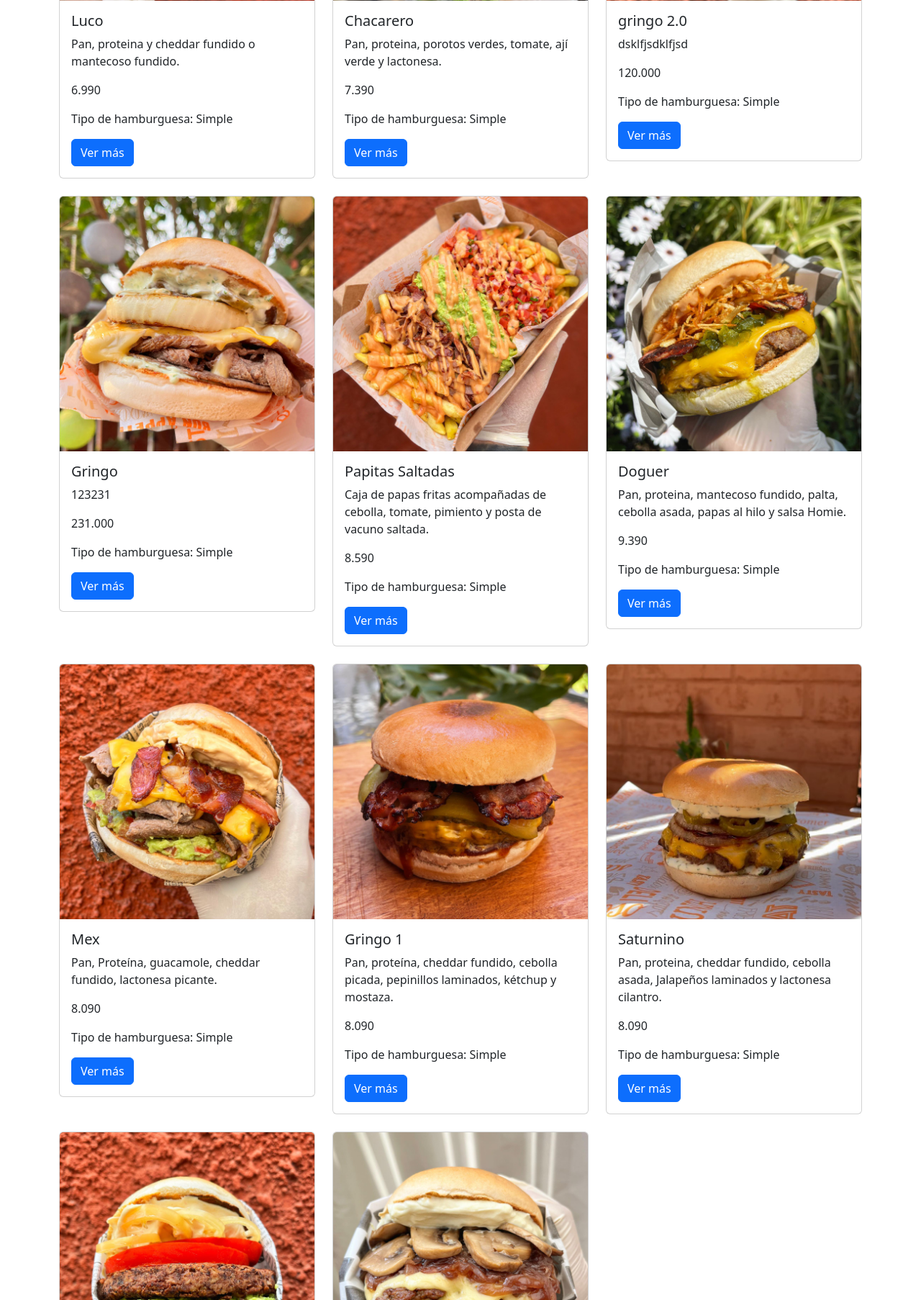
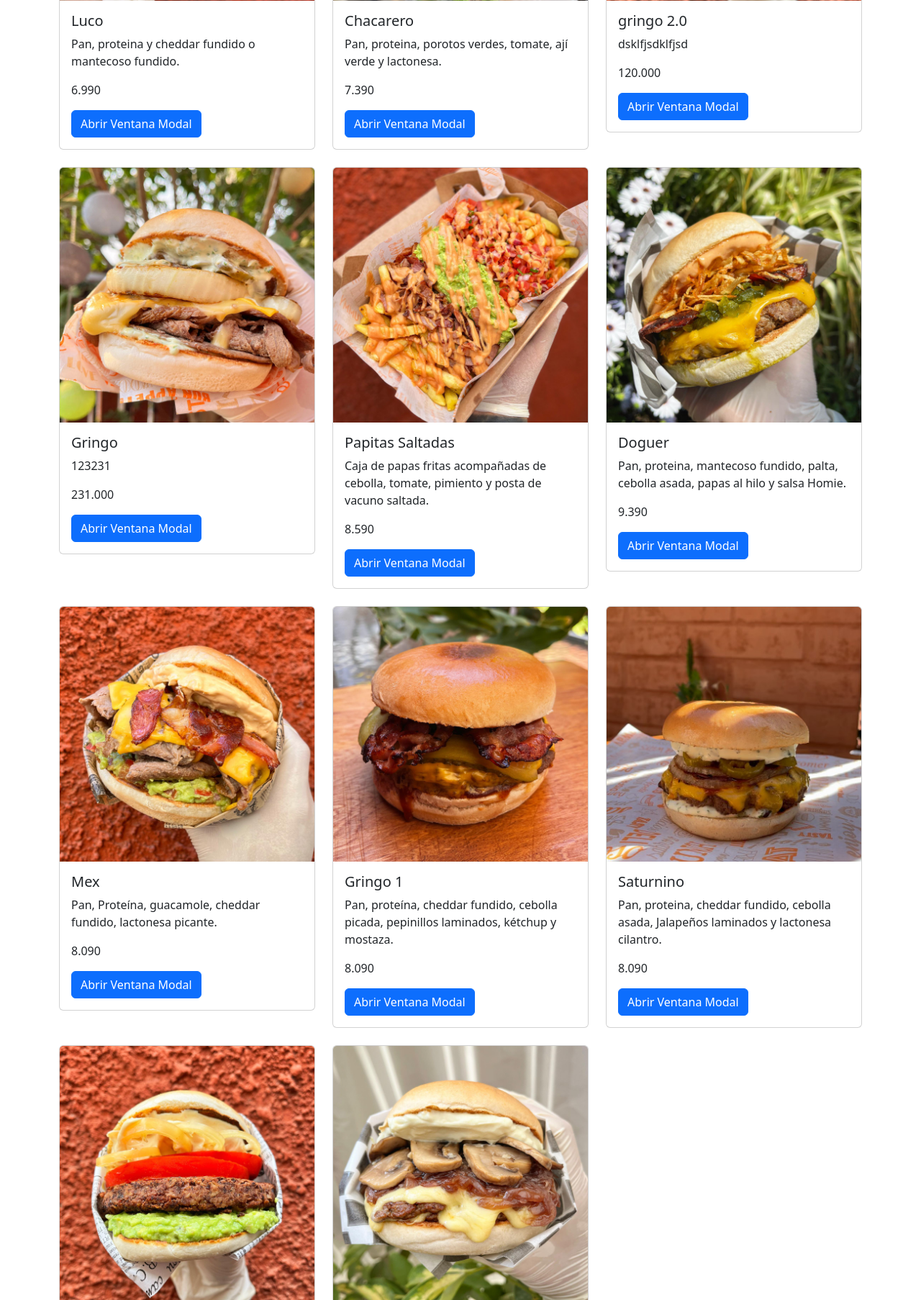
Before and after one commit to felipeortiz456/PaginaFinal, a Django app: page / in a window 1280 px wide. Shown: the part 424-2230 px from the top of the page at 72% size. Run offline with Django 4.2, Linux system fonts and the light colour scheme; data comes from the database, SQL or seed files in the repository; both versions use the stored data as it was after the commit; some libraries are stand-ins or nearby versions.

Commit message:
add/modal

```diff
--- /dev/null
+++ b/app/forms.py
@@ -0,0 +1,8 @@
+# En tu archivo forms.py
+from django import forms
+from .models import Producto
+
+class ProductoForm(forms.ModelForm):
+    class Meta:
+        model = Producto
+        fields = ['nombre', 'cantidad', 'precio', 'comentario', 'tipo_hamburguesa']
--- a/app/models.py
+++ b/app/models.py
@@ -16,6 +16,9 @@ class Producto(models.Model):
     fecha_creacion = models.DateTimeField(auto_now_add=True)
     categoria = models.ForeignKey(Categoria, on_delete=models.CASCADE)
     imagen = models.ImageField(upload_to="productos", null=True)
+    cantidad = models.IntegerField(default=0)
+    comentario = models.CharField(max_length=100,default="")
+
 
     SIMPLE = 'Simple'
     DOBLE = 'Doble'
--- a/app/templates/app/galeria.html
+++ b/app/templates/app/galeria.html
@@ -2,7 +2,7 @@
 {% load static %}
 {% block content %}
 
-{% comment %} <!-- lista_pedidos.html -->
+<!-- lista_pedidos.html -->
 
 
 <!DOCTYPE html>
@@ -37,7 +37,7 @@
         {% endfor %}
     </ul>
 </body>
-</html> {% endcomment %}
+</html>
 
 
    <div class = "container-sm" >
--- a/app/templates/app/home.html
+++ b/app/templates/app/home.html
@@ -14,14 +14,52 @@
                   <h5 class="card-title">{{ producto.nombre }}</h5>
                   <p class="card-text">{{ producto.descripcion }}</p>
                   <p class="card-text">{{ producto.precio }}</p>
-                  <p class="card-text">Tipo de hamburguesa: {{ producto.tipo_hamburguesa }}</p>
-                  <a href="#" class="btn btn-primary">Ver más</a>
-                </div>
-              </div>
-            </div>
-          {% endfor %}
-        </div>
+                  <!--<form method="post" action="">
+                    {% csrf_token %}
+                    <select name="nuevo_estado">
+                        {% for choice in producto.tipo_hamburguesa %}
+                        <option value="{{ choice }}">{{ choice }}</option>
+                        {% endfor %}
+                    </select>
+                    <button type="submit">Cambiar Estado</button>
+                  </form>
+                  <p class="card-text">Tipo de hamburguesa: {{ producto.tipo_hamburguesa }}</p>-->
+                  <!-- Botón para abrir la ventana modal -->
+<button type="button" class="btn btn-primary" data-bs-toggle="modal" data-bs-target="#myModal">
+  Abrir Ventana Modal
+</button>
+
+<!-- Ventana modal -->
+
+</div>
+</div>
+</div>
+{% endfor %}
+</div>
+</div>
+<div class="modal fade" id="myModal" tabindex="-1" aria-labelledby="exampleModalLabel" aria-hidden="true">
+  <div class="modal-dialog">
+    <div class="modal-content">
+      <div class="modal-header">
+        <h5 class="modal-title" id="exampleModalLabel">Título de la Ventana Modal</h5>
+        <button type="button" class="btn-close" data-bs-dismiss="modal" aria-label="Close"></button>
       </div>
+      <div class="modal-body">
+              <h2>Agregar Nuevo Producto</h2>
+        <form method="post" action="{% url 'home' %}">
+          {% csrf_token %}
+          {{ form.as_p }}
+
+          <button type="submit">Guardar Producto</button>
+        </form>
+      </div>
+      <div class="modal-footer">
+        <button type="button" class="btn btn-secondary" data-bs-dismiss="modal">Cerrar</button>
+        <button type="button" class="btn btn-primary">Guardar Cambios</button>
+      </div>
+    </div>
+  </div>
+</div>
 
 {% endblock %}
 
--- a/app/views.py
+++ b/app/views.py
@@ -2,17 +2,27 @@ from django.shortcuts import render,redirect
 from django.contrib import messages
 # Create your views here.
 from .models import Producto,Pedido
+from .forms import ProductoForm
+
 
 def home(request):
     # Obtén todos los productos desde la base de datos
     productos = Producto.objects.all()
 
-    # Pasa la lista de productos al contexto de la plantilla
-    context = {'productos': productos}
+    # Manejar el formulario si se envía
+    if request.method == 'POST':
+        form = ProductoForm(request.POST)
+        if form.is_valid():
+            form.save()
+            return redirect('home')  # Redirige a la misma página después de agregar un producto
+    else:
+        form = ProductoForm()
+
+    # Pasa la lista de productos y el formulario al contexto de la plantilla
+    context = {'productos': productos, 'form': form}
 
     # Renderiza la plantilla y pasa el contexto
     return render(request, 'app/home.html', context)
-
 
 
 def contacto(request):
```
Also changed, not shown: app/migrations/0008_producto_cantidad.py (added), app/migrations/0009_producto_comentario.py (added), db.sqlite3.
